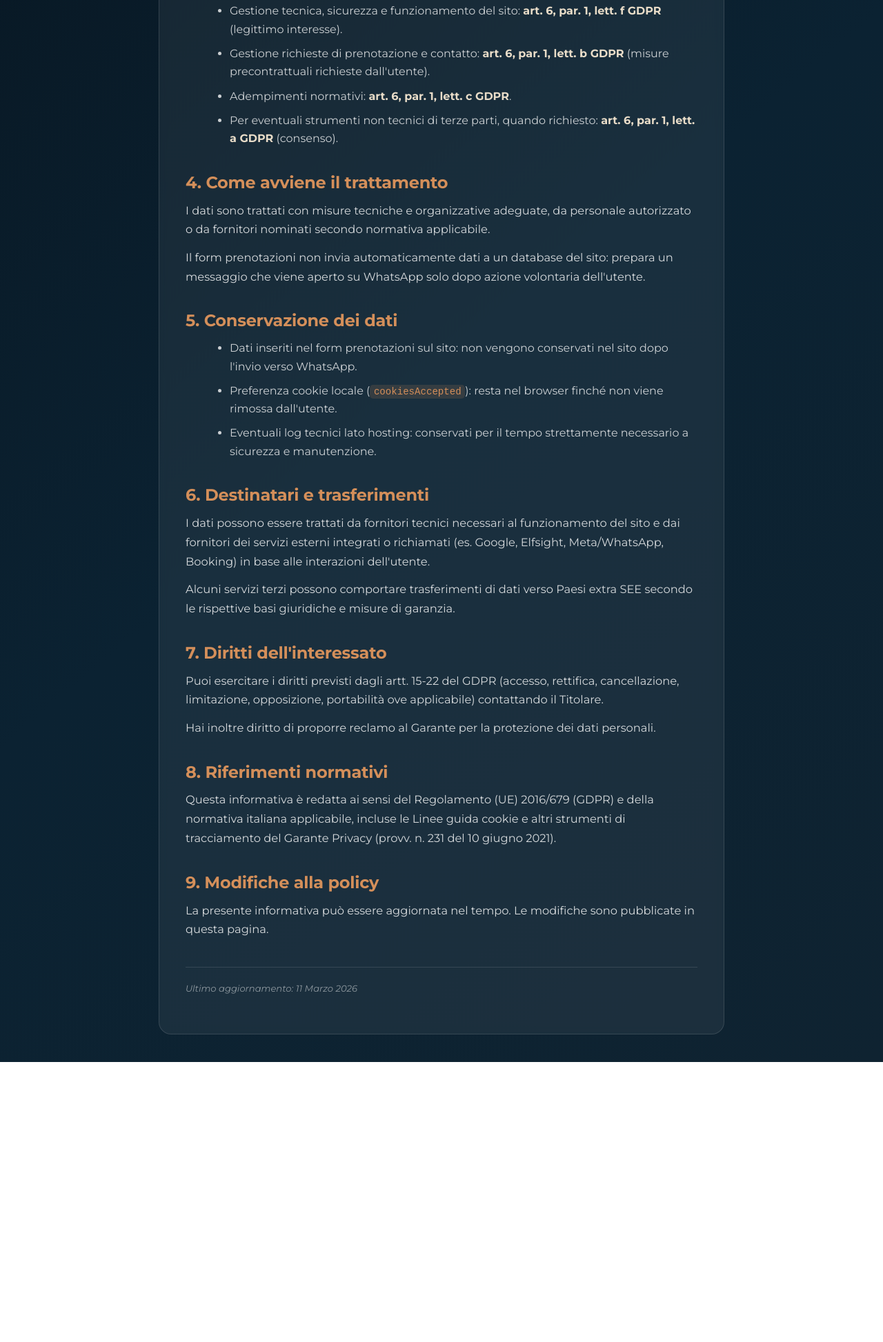
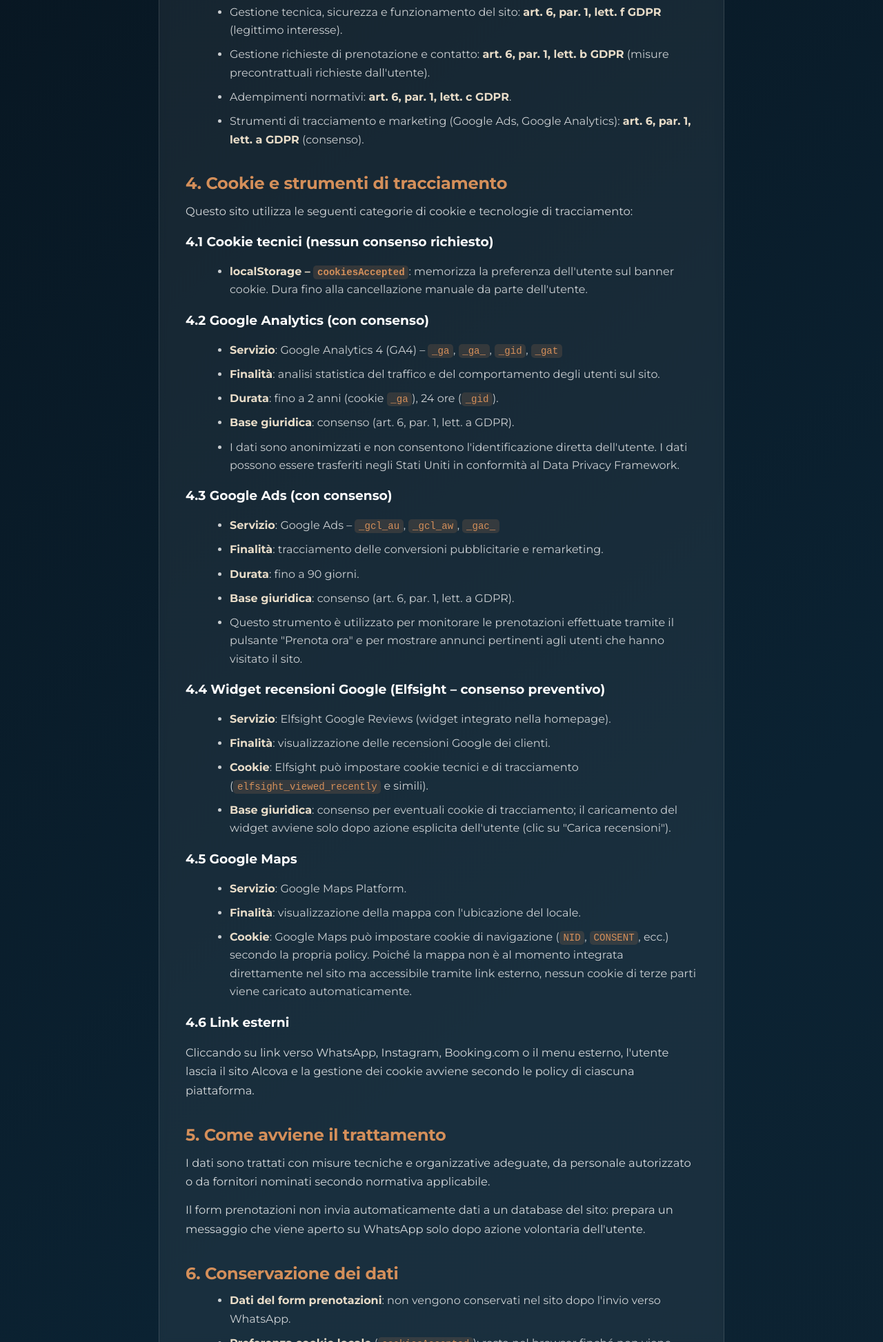
Before and after one commit to vampeye123421/Alcova, a plain HTML site: page informativa-sulla-privacy.html in a window 1280 px wide. Shown: the part 854-2800 px from the top of the page at 69% size. Before the commit the page ends 2394 px from the top, so only its background shows below. Drawn offline with Linux system fonts and the light colour scheme.

Commit message:
Fix privacy page: remove dead contatti link, add cookie/tracking section with GA4, Google Ads, Elfsight details

```diff
--- a/informativa-sulla-privacy.html
+++ b/informativa-sulla-privacy.html
@@ -47,18 +47,18 @@
       <section class="legal-content" id="privacy">
         <h1>Informativa sulla privacy</h1>
 
-        <p>Questa informativa spiega in modo semplice come vengono trattati i dati personali quando navighi il sito di Alcova Lounge Bar.</p>
+        <p>Questa informativa spiega in modo semplice come vengono trattati i dati personali quando navighi il sito di Alcova Lounge Bar, inclusi i cookie tecnici e di tracciamento.</p>
 
         <h2>1. Titolare del trattamento</h2>
         <p>Alcova Lounge Bar<br />Via Martiri di Dogali, 23 – 70044 Polignano a Mare (BA)</p>
-        <p>Per richieste in materia privacy puoi usare la pagina <a href="contatti.html">Contatti</a> del sito.</p>
+        <p>Per richieste in materia privacy puoi contattarci tramite WhatsApp al <strong>+39 389 124 8906</strong> o via Instagram.</p>
 
         <h2>2. Quali dati trattiamo</h2>
         <ul>
-          <li><strong>Dati di navigazione</strong>: ad esempio indirizzo IP, data e ora della richiesta, informazioni tecniche del browser/dispositivo.</li>
+          <li><strong>Dati di navigazione</strong>: indirizzo IP, data e ora della richiesta, browser e dispositivo utilizzato, pagine visitate.</li>
           <li><strong>Dati inseriti nel form prenotazioni</strong>: nome, data, ora, numero persone e note opzionali.</li>
           <li><strong>Dati tecnici locali</strong>: preferenza sul banner cookie salvata nel browser (chiave <code>cookiesAccepted</code> in localStorage).</li>
-          <li><strong>Dati generati da servizi esterni</strong>: Google Maps (pagina Contatti), widget recensioni Google via Elfsight (Home), apertura link esterni come WhatsApp, Instagram, Booking e menu esterno.</li>
+          <li><strong>Dati generati da servizi esterni</strong>: Google Maps, Google Reviews (Elfsight), apertura link esterni (WhatsApp, Instagram, Booking, menu esterno).</li>
         </ul>
 
         <h2>3. Finalit&agrave; e basi giuridiche</h2>
@@ -66,35 +66,90 @@
           <li>Gestione tecnica, sicurezza e funzionamento del sito: <strong>art. 6, par. 1, lett. f GDPR</strong> (legittimo interesse).</li>
           <li>Gestione richieste di prenotazione e contatto: <strong>art. 6, par. 1, lett. b GDPR</strong> (misure precontrattuali richieste dall'utente).</li>
           <li>Adempimenti normativi: <strong>art. 6, par. 1, lett. c GDPR</strong>.</li>
-          <li>Per eventuali strumenti non tecnici di terze parti, quando richiesto: <strong>art. 6, par. 1, lett. a GDPR</strong> (consenso).</li>
+          <li>Strumenti di tracciamento e marketing (Google Ads, Google Analytics): <strong>art. 6, par. 1, lett. a GDPR</strong> (consenso).</li>
         </ul>
 
-        <h2>4. Come avviene il trattamento</h2>
+        <h2>4. Cookie e strumenti di tracciamento</h2>
+        <p>Questo sito utilizza le seguenti categorie di cookie e tecnologie di tracciamento:</p>
+
+        <h3>4.1 Cookie tecnici (nessun consenso richiesto)</h3>
+        <ul>
+          <li><strong>localStorage &ndash; <code>cookiesAccepted</code></strong>: memorizza la preferenza dell'utente sul banner cookie. Dura fino alla cancellazione manuale da parte dell'utente.</li>
+        </ul>
+
+        <h3>4.2 Google Analytics (con consenso)</h3>
+        <ul>
+          <li><strong>Servizio</strong>: Google Analytics 4 (GA4) &ndash; <code>_ga</code>, <code>_ga_<container-id></code>, <code>_gid</code>, <code>_gat</code></li>
+          <li><strong>Finalit&agrave;</strong>: analisi statistica del traffico e del comportamento degli utenti sul sito.</li>
+          <li><strong>Durata</strong>: fino a 2 anni (cookie <code>_ga</code>), 24 ore (<code>_gid</code>).</li>
+          <li><strong>Base giuridica</strong>: consenso (art. 6, par. 1, lett. a GDPR).</li>
+          <li>I dati sono anonimizzati e non consentono l'identificazione diretta dell'utente. I dati possono essere trasferiti negli Stati Uniti in conformit&agrave; al Data Privacy Framework.</li>
+        </ul>
+
+        <h3>4.3 Google Ads (con consenso)</h3>
+        <ul>
+          <li><strong>Servizio</strong>: Google Ads &ndash; <code>_gcl_au</code>, <code>_gcl_aw</code>, <code>_gac_<property-id></code></li>
+          <li><strong>Finalit&agrave;</strong>: tracciamento delle conversioni pubblicitarie e remarketing.</li>
+          <li><strong>Durata</strong>: fino a 90 giorni.</li>
+          <li><strong>Base giuridica</strong>: consenso (art. 6, par. 1, lett. a GDPR).</li>
+          <li>Questo strumento &egrave; utilizzato per monitorare le prenotazioni effettuate tramite il pulsante "Prenota ora" e per mostrare annunci pertinenti agli utenti che hanno visitato il sito.</li>
+        </ul>
+
+        <h3>4.4 Widget recensioni Google (Elfsight &ndash; consenso preventivo)</h3>
+        <ul>
+          <li><strong>Servizio</strong>: Elfsight Google Reviews (widget integrato nella homepage).</li>
+          <li><strong>Finalit&agrave;</strong>: visualizzazione delle recensioni Google dei clienti.</li>
+          <li><strong>Cookie</strong>: Elfsight pu&ograve; impostare cookie tecnici e di tracciamento (<code>elfsight_viewed_recently</code> e simili).</li>
+          <li><strong>Base giuridica</strong>: consenso per eventuali cookie di tracciamento; il caricamento del widget avviene solo dopo azione esplicita dell'utente (clic su "Carica recensioni").</li>
+        </ul>
+
+        <h3>4.5 Google Maps</h3>
+        <ul>
+          <li><strong>Servizio</strong>: Google Maps Platform.</li>
+          <li><strong>Finalit&agrave;</strong>: visualizzazione della mappa con l'ubicazione del locale.</li>
+          <li><strong>Cookie</strong>: Google Maps pu&ograve; impostare cookie di navigazione (<code>NID</code>, <code>CONSENT</code>, ecc.) secondo la propria policy. Poich&eacute; la mappa non &egrave; al momento integrata direttamente nel sito ma accessibile tramite link esterno, nessun cookie di terze parti viene caricato automaticamente.</li>
+        </ul>
+
+        <h3>4.6 Link esterni</h3>
+        <p>Cliccando su link verso WhatsApp, Instagram, Booking.com o il menu esterno, l'utente lascia il sito Alcova e la gestione dei cookie avviene secondo le policy di ciascuna piattaforma.</p>
+
+        <h2>5. Come avviene il trattamento</h2>
         <p>I dati sono trattati con misure tecniche e organizzative adeguate, da personale autorizzato o da fornitori nominati secondo normativa applicabile.</p>
         <p>Il form prenotazioni non invia automaticamente dati a un database del sito: prepara un messaggio che viene aperto su WhatsApp solo dopo azione volontaria dell'utente.</p>
 
-        <h2>5. Conservazione dei dati</h2>
+        <h2>6. Conservazione dei dati</h2>
         <ul>
-          <li>Dati inseriti nel form prenotazioni sul sito: non vengono conservati nel sito dopo l'invio verso WhatsApp.</li>
-          <li>Preferenza cookie locale (<code>cookiesAccepted</code>): resta nel browser finch&eacute; non viene rimossa dall'utente.</li>
-          <li>Eventuali log tecnici lato hosting: conservati per il tempo strettamente necessario a sicurezza e manutenzione.</li>
+          <li><strong>Dati del form prenotazioni</strong>: non vengono conservati nel sito dopo l'invio verso WhatsApp.</li>
+          <li><strong>Preferenza cookie locale</strong> (<code>cookiesAccepted</code>): resta nel browser finch&eacute; non viene rimossa dall'utente.</li>
+          <li><strong>Log tecnici lato hosting</strong>: conservati per un massimo di <strong>30 giorni</strong>, salvo esigenze tecniche o di sicurezza che richiedano una conservazione prolungata.</li>
+          <li><strong>Cookie di Google Analytics</strong>: fino a 2 anni.</li>
+          <li><strong>Cookie di Google Ads</strong>: fino a 90 giorni.</li>
         </ul>
 
-        <h2>6. Destinatari e trasferimenti</h2>
+        <h2>7. Gestione del consenso ai cookie</h2>
+        <p>Al primo accesso al sito viene mostrato un banner cookie che consente all'utente di:</p>
+        <ul>
+          <li>Accettare tutti i cookie (tecnici e di tracciamento);</li>
+          <li>Visualizzare i dettagli (tramite link alla presente informativa e alla Cookie Policy);</li>
+          <li>Continuare la navigazione con i soli cookie tecnici, rifiutando implicitamente i cookie di tracciamento.</li>
+        </ul>
+        <p>&Egrave; possibile revocare o modificare il consenso in qualsiasi momento cancellando i cookie del browser.</p>
+
+        <h2>8. Destinatari e trasferimenti</h2>
         <p>I dati possono essere trattati da fornitori tecnici necessari al funzionamento del sito e dai fornitori dei servizi esterni integrati o richiamati (es. Google, Elfsight, Meta/WhatsApp, Booking) in base alle interazioni dell'utente.</p>
-        <p>Alcuni servizi terzi possono comportare trasferimenti di dati verso Paesi extra SEE secondo le rispettive basi giuridiche e misure di garanzia.</p>
+        <p>Alcuni servizi terzi possono comportare trasferimenti di dati verso Paesi extra SEE secondo le rispettive basi giuridiche e misure di garanzia (es. Data Privacy Framework per i dati trasferiti negli Stati Uniti).</p>
 
-        <h2>7. Diritti dell'interessato</h2>
-        <p>Puoi esercitare i diritti previsti dagli artt. 15-22 del GDPR (accesso, rettifica, cancellazione, limitazione, opposizione, portabilit&agrave; ove applicabile) contattando il Titolare.</p>
-        <p>Hai inoltre diritto di proporre reclamo al Garante per la protezione dei dati personali.</p>
+        <h2>9. Diritti dell'interessato</h2>
+        <p>Puoi esercitare i diritti previsti dagli artt. 15-22 del GDPR (accesso, rettifica, cancellazione, limitazione, opposizione, portabilit&agrave; ove applicabile) contattando il Titolare tramite WhatsApp al <strong>+39 389 124 8906</strong>.</p>
+        <p>Hai inoltre diritto di proporre reclamo al Garante per la protezione dei dati personali (<a href="https://www.garanteprivacy.it" target="_blank" rel="noopener noreferrer">www.garanteprivacy.it</a>).</p>
 
-        <h2>8. Riferimenti normativi</h2>
-        <p>Questa informativa &egrave; redatta ai sensi del Regolamento (UE) 2016/679 (GDPR) e della normativa italiana applicabile, incluse le Linee guida cookie e altri strumenti di tracciamento del Garante Privacy (provv. n. 231 del 10 giugno 2021).</p>
+        <h2>10. Riferimenti normativi</h2>
+        <p>Questa informativa &egrave; redatta ai sensi del Regolamento (UE) 2016/679 (GDPR), della normativa italiana applicabile e delle Linee guida cookie e altri strumenti di tracciamento del Garante Privacy (provv. n. 231 del 10 giugno 2021).</p>
 
-        <h2>9. Modifiche alla policy</h2>
+        <h2>11. Modifiche alla policy</h2>
         <p>La presente informativa pu&ograve; essere aggiornata nel tempo. Le modifiche sono pubblicate in questa pagina.</p>
 
-        <p class="last-updated">Ultimo aggiornamento: 11 Marzo 2026</p>
+        <p class="last-updated">Ultimo aggiornamento: 18 Giugno 2026</p>
       </section>
     </main>
 
```
